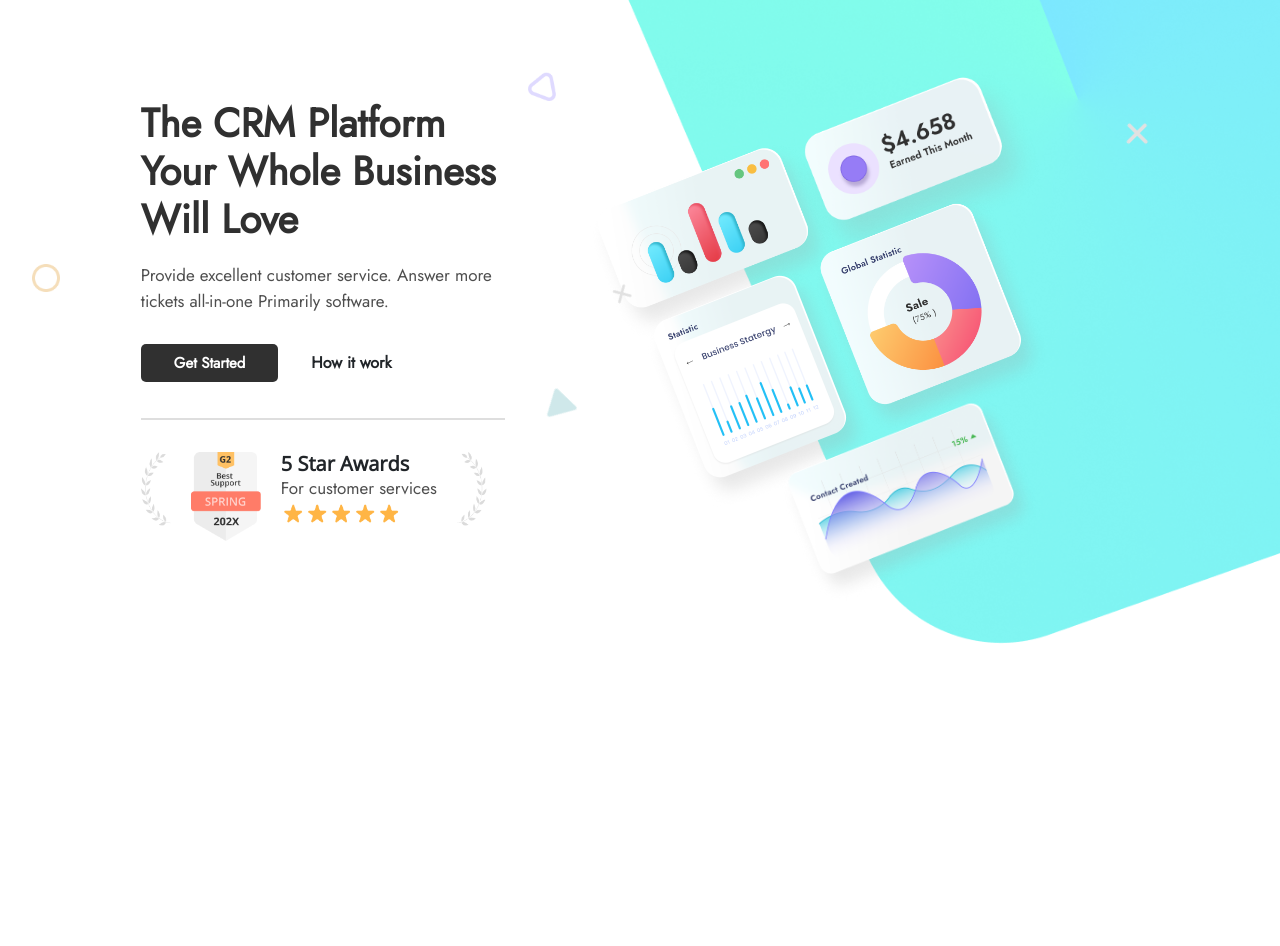
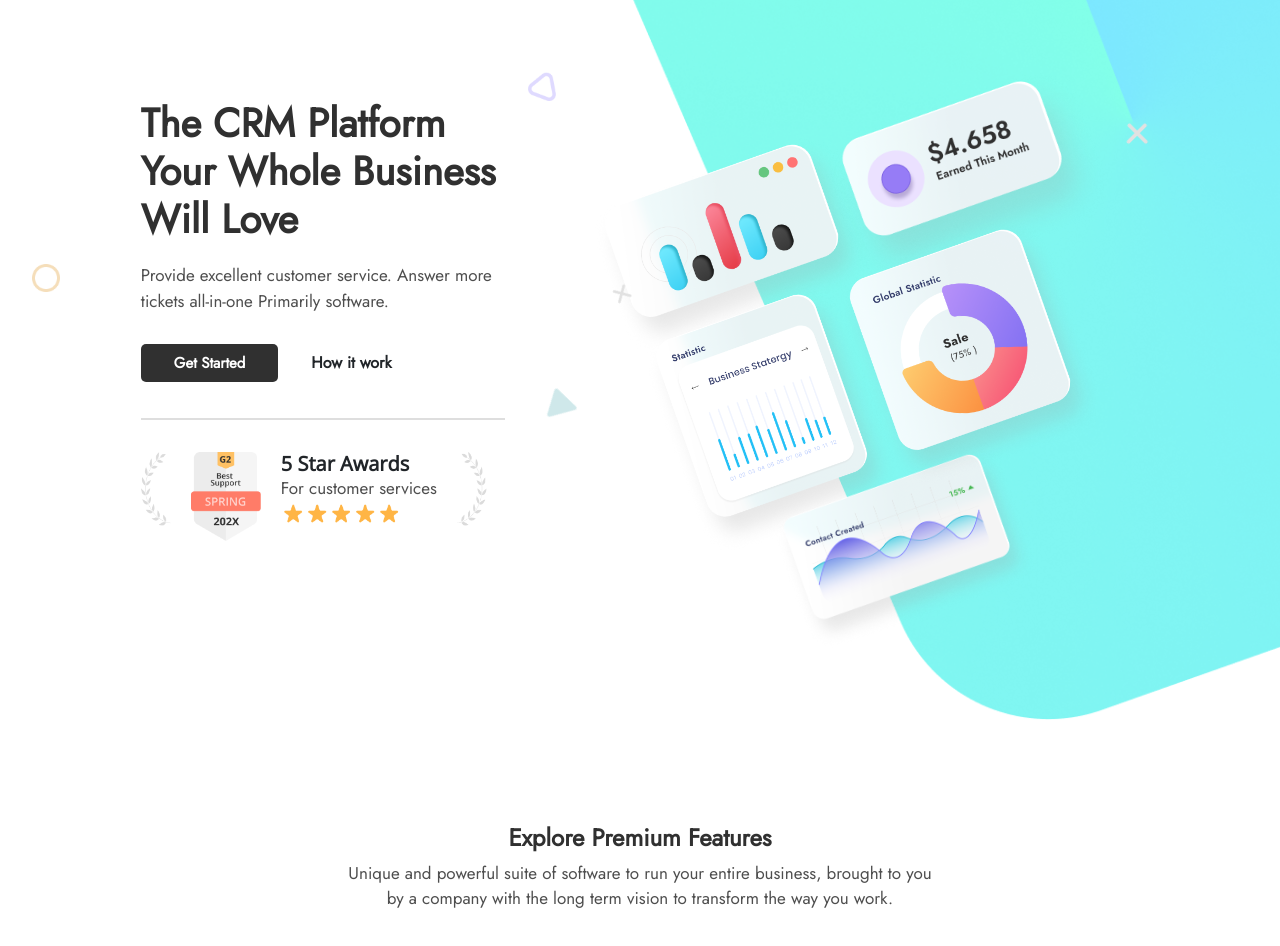
Before and after one commit to KiritoEM/PrimeCRM-weeklyDecember, a React (Create React App) app: page / in a window 1280 px wide. Shown: the part 120-1066 px from the top of the page. Before the commit the page ends 880 px from the top, so only its background shows below. Built offline with nearby package versions, Linux system fonts and the light colour scheme.

Commit message:
add header to feature

```diff
--- /dev/null
+++ b/src/components/features/Features.tsx
@@ -0,0 +1,16 @@
+const Features = (): JSX.Element => {
+  return (
+    <section id="features">
+      <div className="section-header">
+        <h4>Explore Premium Features</h4>
+        <p>
+          Unique and powerful suite of software to run your entire business,
+          brought to you by a company with the long term vision to transform the
+          way you work.
+        </p>
+      </div>
+    </section>
+  );
+};
+
+export default Features;
--- a/src/pages/Home.tsx
+++ b/src/pages/Home.tsx
@@ -1,9 +1,11 @@
 import Hero from "../components/hero/Hero";
+import Features from "../components/features/Features";
 
 const Home = (): JSX.Element => {
   return (
     <section id="home-page">
       <Hero />
+      <Features />
     </section>
   );
 };
--- /dev/null
+++ b/src/styles/features.scss
@@ -0,0 +1,24 @@
+#features{
+    width: 100%;
+    overflow: hidden;
+    padding-top: 4rem;
+    padding-bottom: 4rem;
+    @include container;
+
+     .section-header{
+        text-align: center;
+
+        h4 {
+            color: $color-primary03;
+            font-weight: 600;
+        }
+
+        p{
+            margin-top: 0.9rem;
+            color: $color-secondary01;
+            font-size: 17px;
+            margin: auto;
+            width: 60%;
+        }
+     }
+}
--- a/src/styles/global.scss
+++ b/src/styles/global.scss
@@ -3,3 +3,4 @@
 
     @import "./navbar.scss";
     @import "./hero.scss";
+    @import "./features.scss";
--- a/src/styles/hero.scss
+++ b/src/styles/hero.scss
@@ -5,7 +5,7 @@
 
     .section-cover {
         width: 100%;
-        height: 100vh;
+        height: 110vh;
         z-index: 5;
         padding-left: 8%;
         background-size: cover;
@@ -17,10 +17,11 @@
 
         .img-container {
             width: 100%;
-            margin-top: calc(3rem + 17vh);
+            margin-top: calc(5% + 15vh);
+            transform: rotate(2deg);
 
             img {
-                width: 36%;
+                width: 40%;
                 object-fit: cover;
             }
 
```
